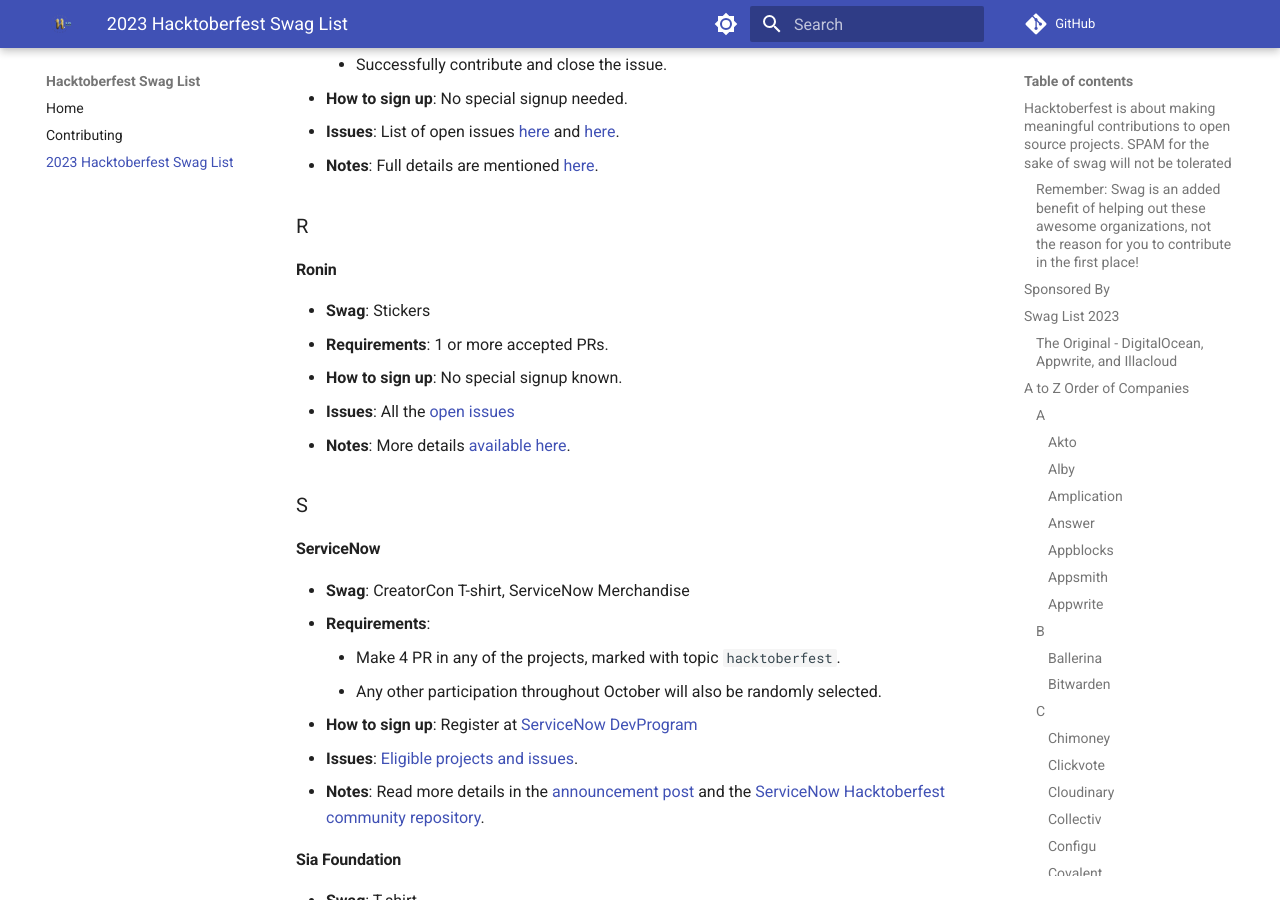
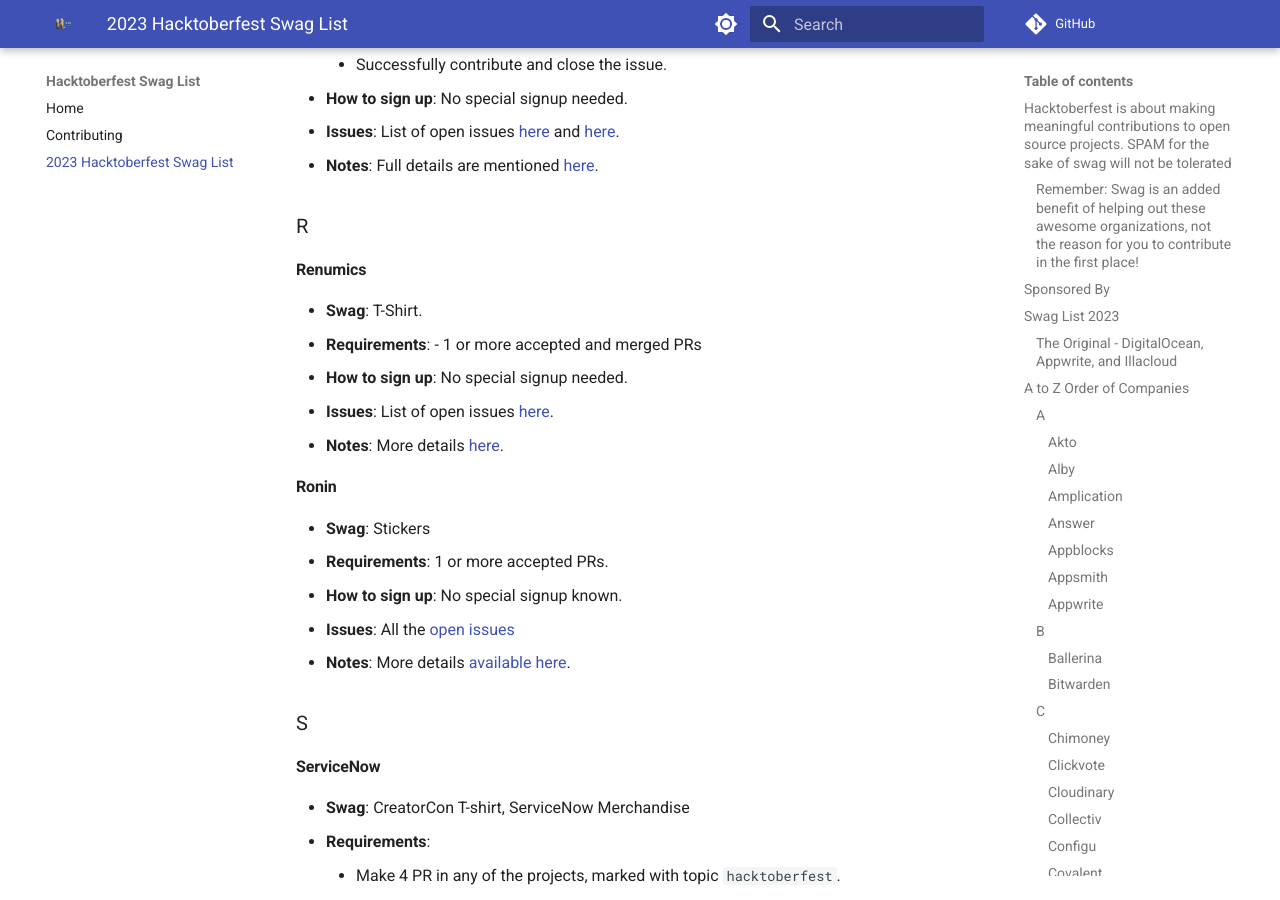
Before and after one commit to crweiner/hacktoberfest-swag-list, an MkDocs documentation site: the page built from docs/list.md, in a window 1280 px wide and 900 px high, scrolled down 15836 px. Built offline with MkDocs 1.6.1 and Material for MkDocs 9.7.7, drawn with Linux system fonts in a browser that asks for light colours; plug-ins that fetch from the network failed and are left out; comment, search, counter and statistics services are not loaded.

Commit message:
Add Renumics to list

```diff
--- a/docs/list.md
+++ b/docs/list.md
@@ -519,6 +519,14 @@
 
 ### R
 
+#### **Renumics**
+
+- **Swag**: T-Shirt.
+- **Requirements**: - 1 or more accepted and merged PRs
+- **How to sign up**: No special signup needed.
+- **Issues**: List of open issues [here](https://github.com/Renumics/spotlight/issues).
+- **Notes**: More details [here](https://renumics.com/blog/hacktoberfest_2023/).
+
 #### **Ronin**
 
 - **Swag**: Stickers
```
